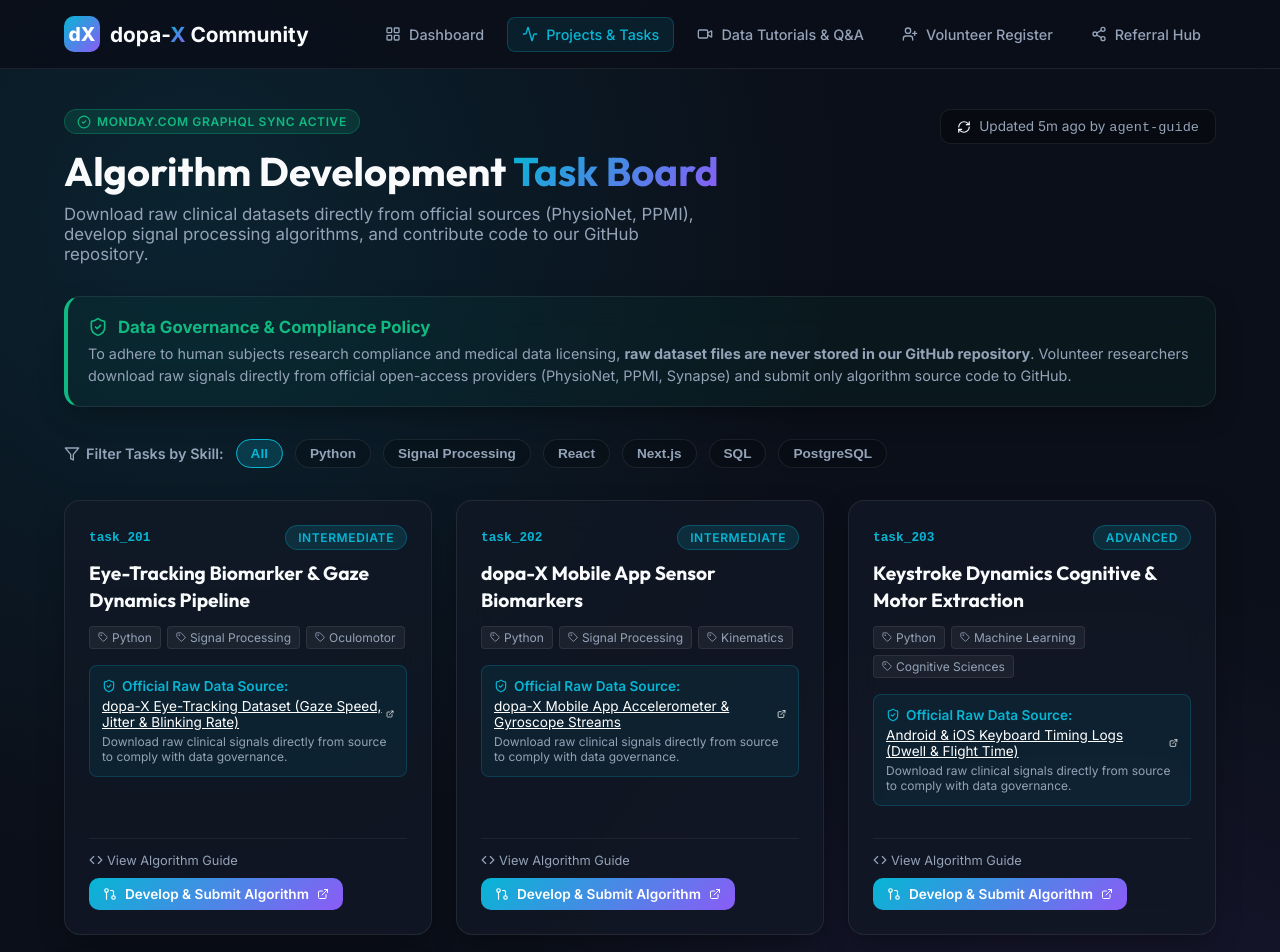
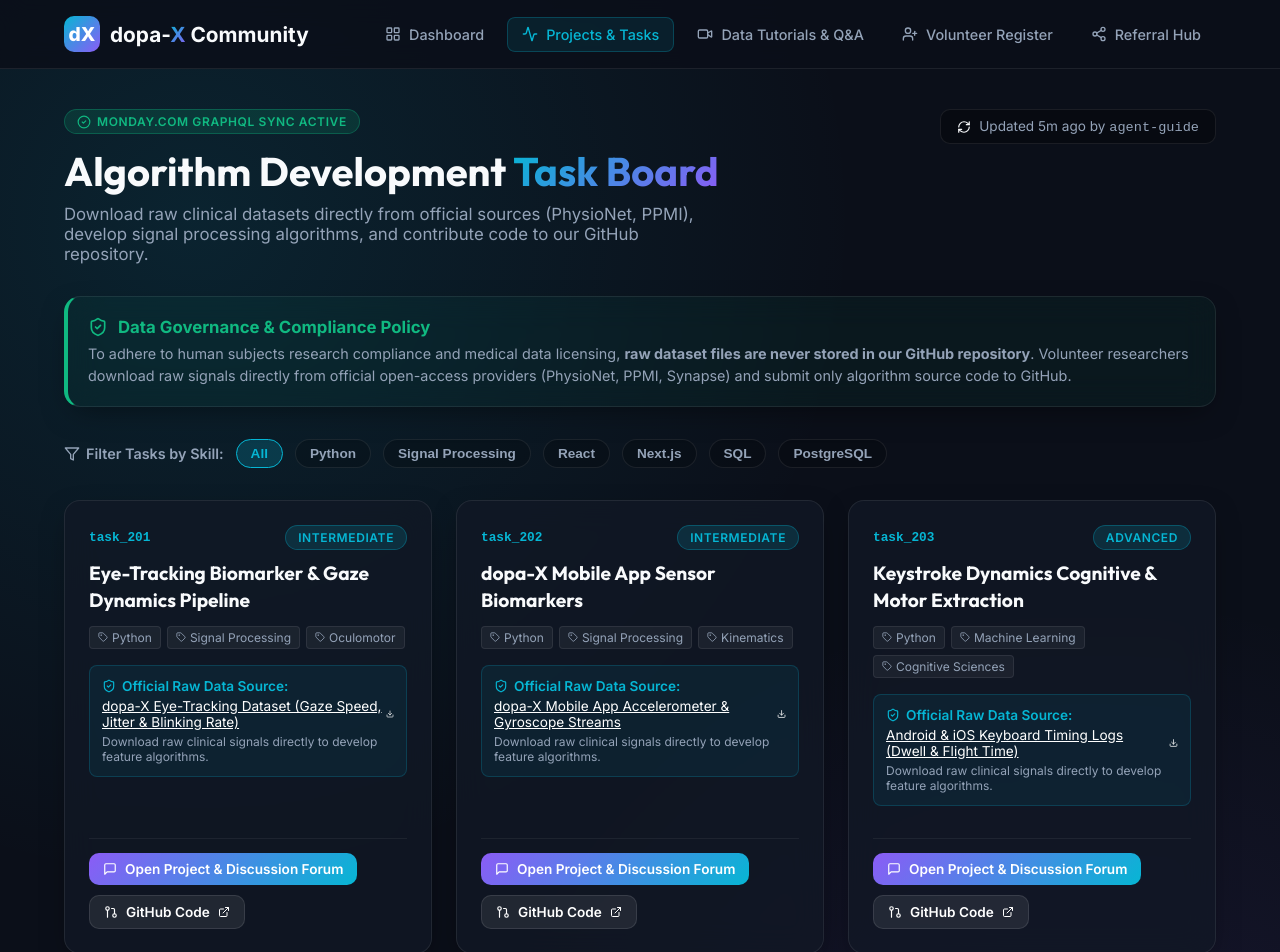
Before and after one commit to dopax35/data-analysis-tools, a Next.js app: page /projects in a window 1280 px wide. Shown: the top 952 px of the page. Built offline with nearby package versions, Linux system fonts and the light colour scheme; no server answers.

Commit message:
Make 3 clinical projects & discussion links live components/ProjectTaskCard.jsx

```diff
--- a/components/ProjectTaskCard.jsx
+++ b/components/ProjectTaskCard.jsx
@@ -1,5 +1,6 @@
 import React from 'react';
-import { GitPullRequest, Code, Tag, ExternalLink, Download, ShieldCheck } from 'lucide-react';
+import Link from 'next/link';
+import { GitPullRequest, Code, Tag, ExternalLink, Download, ShieldCheck, MessageSquare } from 'lucide-react';
 
 export default function ProjectTaskCard({ task }) {
   const {
@@ -7,12 +8,12 @@
     name,
     skills_required = [],
     difficulty = 'Intermediate',
-    data_source_url = 'https://physionet.org/content/gait-in-parkinsons-disease-1.0.0/',
-    data_source_name = 'PhysioNet Gait DB'
+    data_source_url = '/data/eyetracking-sample.csv',
+    data_source_name = 'dopa-X Portal Clinical Data'
   } = task;
 
   const githubRepoUrl = 'https://github.com/dopax35/data-analysis-tools';
-  const contributingUrl = 'https://github.com/dopax35/data-analysis-tools/blob/main/CONTRIBUTING.md';
+  const projectDetailUrl = `/projects/${task_id}`;
 
   return (
     <div className="glass-panel" style={{ padding: '24px', display: 'flex', flexDirection: 'column', justifyContent: 'space-between', gap: '16px' }}>
@@ -27,7 +28,9 @@
         </div>
 
         <h3 style={{ fontSize: '1.2rem', fontWeight: 700, color: 'var(--text-main)', marginBottom: '12px', lineHeight: 1.4 }}>
-          {name}
+          <Link href={projectDetailUrl} style={{ color: 'inherit', textDecoration: 'none' }}>
+            {name}
+          </Link>
         </h3>
 
         <div style={{ display: 'flex', flexWrap: 'wrap', gap: '6px', marginBottom: '16px' }}>
@@ -38,43 +41,43 @@
           ))}
         </div>
 
-        {/* Data Compliance Box */}
+        {/* Data Source Download Box */}
         <div style={{ background: 'rgba(6, 182, 212, 0.08)', border: '1px solid rgba(6, 182, 212, 0.2)', padding: '12px', borderRadius: '8px', fontSize: '0.85rem', marginBottom: '16px' }}>
           <div style={{ display: 'flex', alignItems: 'center', gap: '6px', color: 'var(--accent-cyan)', fontWeight: 600, marginBottom: '4px' }}>
             <ShieldCheck size={14} /> Official Raw Data Source:
           </div>
           <a
             href={data_source_url}
-            target="_blank"
+            download={data_source_url.startsWith('/data')}
+            target={data_source_url.startsWith('/data') ? '_self' : '_blank'}
             rel="noreferrer"
             style={{ color: 'white', textDecoration: 'underline', display: 'inline-flex', alignItems: 'center', gap: '4px' }}
           >
-            {data_source_name} <ExternalLink size={12} />
+            {data_source_name} <Download size={12} />
           </a>
           <span style={{ display: 'block', color: 'var(--text-muted)', fontSize: '0.75rem', marginTop: '4px' }}>
-            Download raw clinical signals directly from source to comply with data governance.
+            Download raw clinical signals directly to develop feature algorithms.
           </span>
         </div>
       </div>
 
       <div style={{ borderTop: '1px solid rgba(255,255,255,0.06)', paddingTop: '14px', display: 'flex', justifyContent: 'space-between', alignItems: 'center', flexWrap: 'wrap', gap: '10px' }}>
-        <a
-          href={contributingUrl}
-          target="_blank"
-          rel="noreferrer"
-          style={{ fontSize: '0.8rem', color: 'var(--text-muted)', textDecoration: 'none', display: 'flex', alignItems: 'center', gap: '4px' }}
+        <Link
+          href={projectDetailUrl}
+          className="btn-primary"
+          style={{ fontSize: '0.85rem', padding: '8px 14px', background: 'linear-gradient(135deg, var(--accent-violet), var(--accent-cyan))' }}
         >
-          <Code size={14} /> View Algorithm Guide
-        </a>
+          <MessageSquare size={14} /> Open Project & Discussion Forum
+        </Link>
 
         <a
           href={githubRepoUrl}
           target="_blank"
           rel="noreferrer"
           className="btn-primary"
-          style={{ fontSize: '0.85rem', padding: '8px 14px' }}
+          style={{ fontSize: '0.85rem', padding: '8px 14px', background: 'rgba(255,255,255,0.08)', border: '1px solid rgba(255,255,255,0.1)' }}
         >
-          <GitPullRequest size={14} /> Develop & Submit Algorithm <ExternalLink size={12} />
+          <GitPullRequest size={14} /> GitHub Code <ExternalLink size={12} />
         </a>
       </div>
     </div>
```
